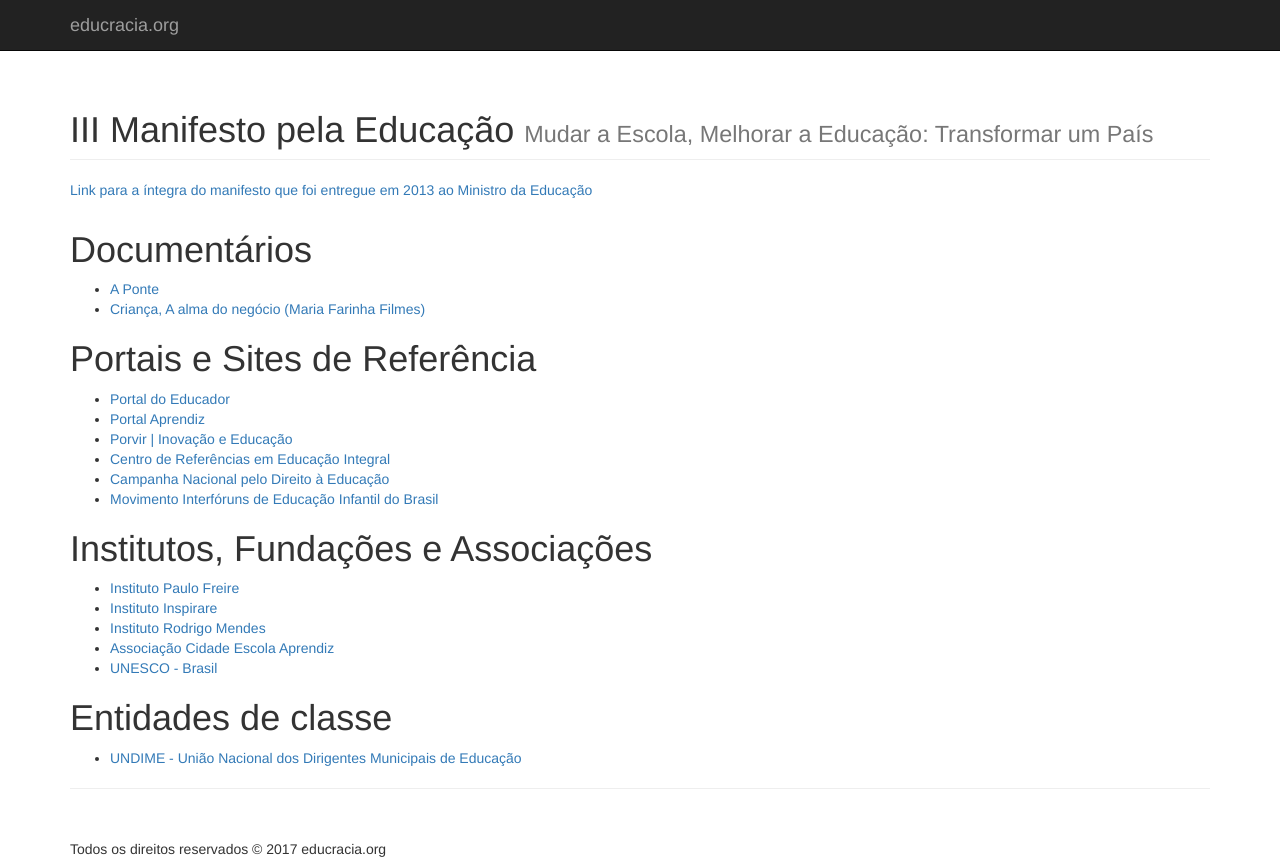
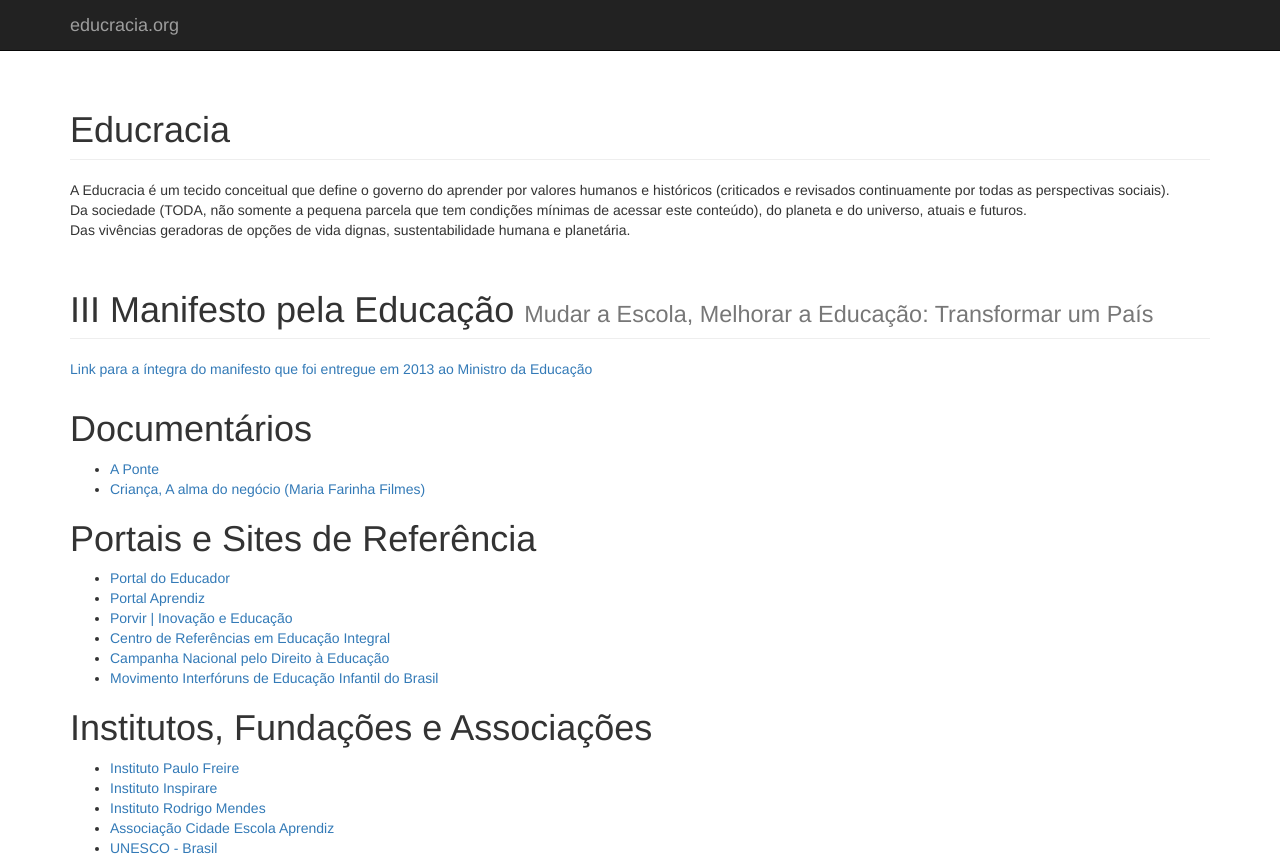
Before and after one commit to educracia/educracia, a plain HTML site: page index.html in a window 1280 px wide. Shown: the top 862 px of the page. Drawn offline with Linux system fonts and the light colour scheme.

Commit message:
adicionando uma versão inicial do manifesto educrático

```diff
--- a/index.html
+++ b/index.html
@@ -72,6 +72,16 @@
 
     <!-- Page Content -->
     <div class="container">
+
+
+        <div class="row">
+            <div class="col-lg-12">
+                <h1 class="page-header">Educracia</h1>
+                <p>A Educracia é um tecido conceitual que define o governo do aprender por valores humanos e históricos (criticados e revisados continuamente por todas as perspectivas sociais).
+                  <br />Da sociedade (TODA, não somente a pequena parcela que tem condições mínimas de acessar este conteúdo), do planeta e do universo, atuais e futuros.
+                  <br />Das vivências geradoras de opções de vida dignas, sustentabilidade humana e planetária.
+                </p></div>
+        </div>
 
         <div class="row">
             <div class="col-lg-12">
```
